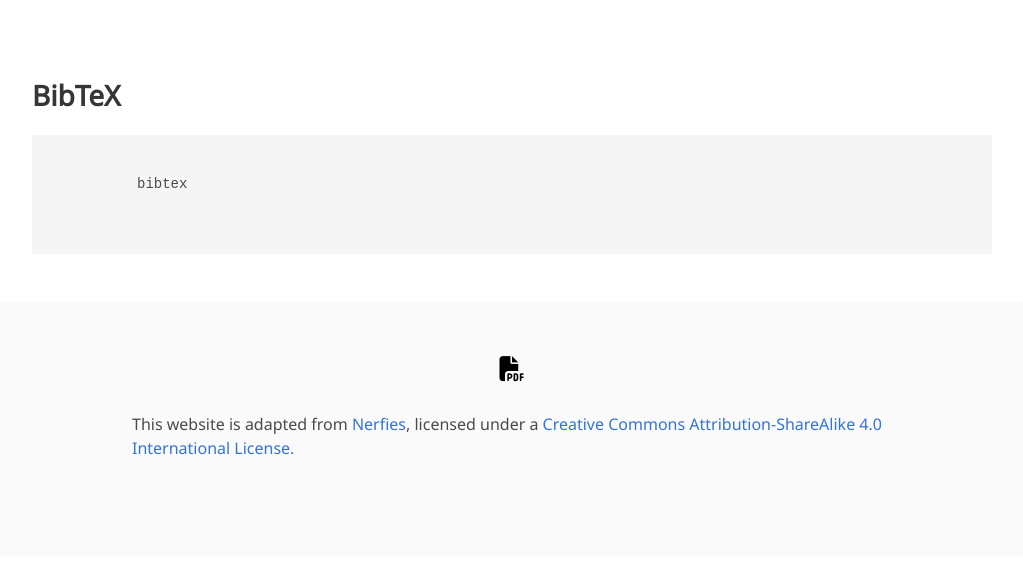
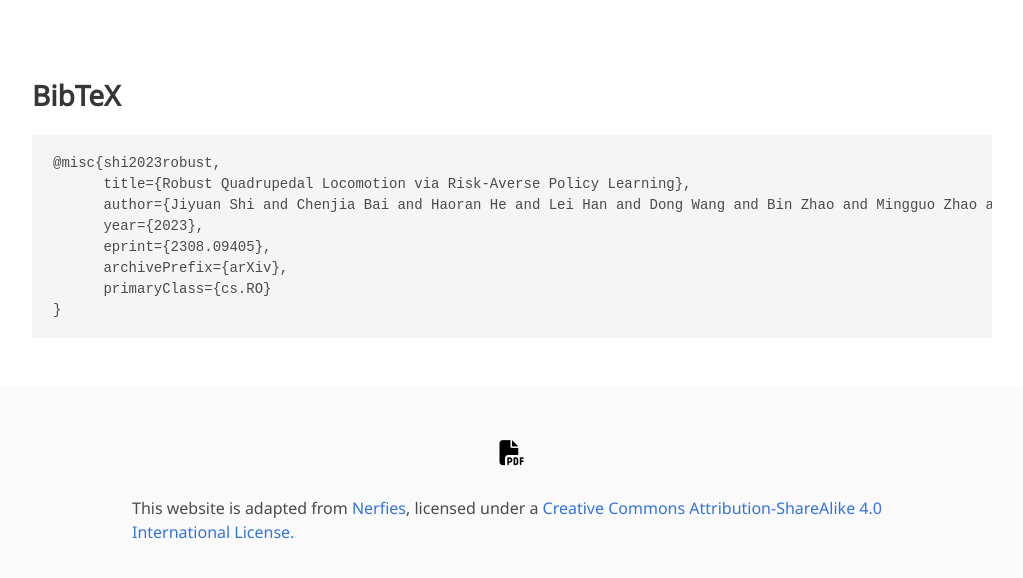
Before and after one commit to risk-averse-locomotion/risk-averse-locomotion.github.io, a plain HTML site: page index.html in a window 1280 px wide. Shown: the part 2727-3305 px from the top of the page, without its empty margins (128-1151 px from the left). Before the commit the page ends 3283 px from the top, so only its background shows below. Drawn offline with nearby package versions, Linux system fonts and the light colour scheme; some icons are missing; a web font is replaced by a local one.

Commit message:
add bibtex

```diff
--- a/index.html
+++ b/index.html
@@ -325,10 +325,14 @@
     <div class="container is-max-desktop content">
       <h2 class="title">BibTeX</h2>
       <pre>
-        <code>
-          bibtex
-        </code>
-      </pre>
+<code>@misc{shi2023robust,
+      title={Robust Quadrupedal Locomotion via Risk-Averse Policy Learning},
+      author={Jiyuan Shi and Chenjia Bai and Haoran He and Lei Han and Dong Wang and Bin Zhao and Mingguo Zhao and Xiu Li and Xuelong Li},
+      year={2023},
+      eprint={2308.09405},
+      archivePrefix={arXiv},
+      primaryClass={cs.RO}
+}</code></pre>
     </div>
   </section>
 
@@ -336,7 +340,7 @@
   <footer class="footer">
     <div class="container">
       <div class="content has-text-centered">
-        <a class="icon-link" href="paper-link">
+        <a class="icon-link" href="https://arxiv.org/pdf/2308.09405.pdf">
           <i class="fas fa-file-pdf"></i>
         </a>
         <!-- <a class="icon-link" href="" class="external-link" disabled>
```
